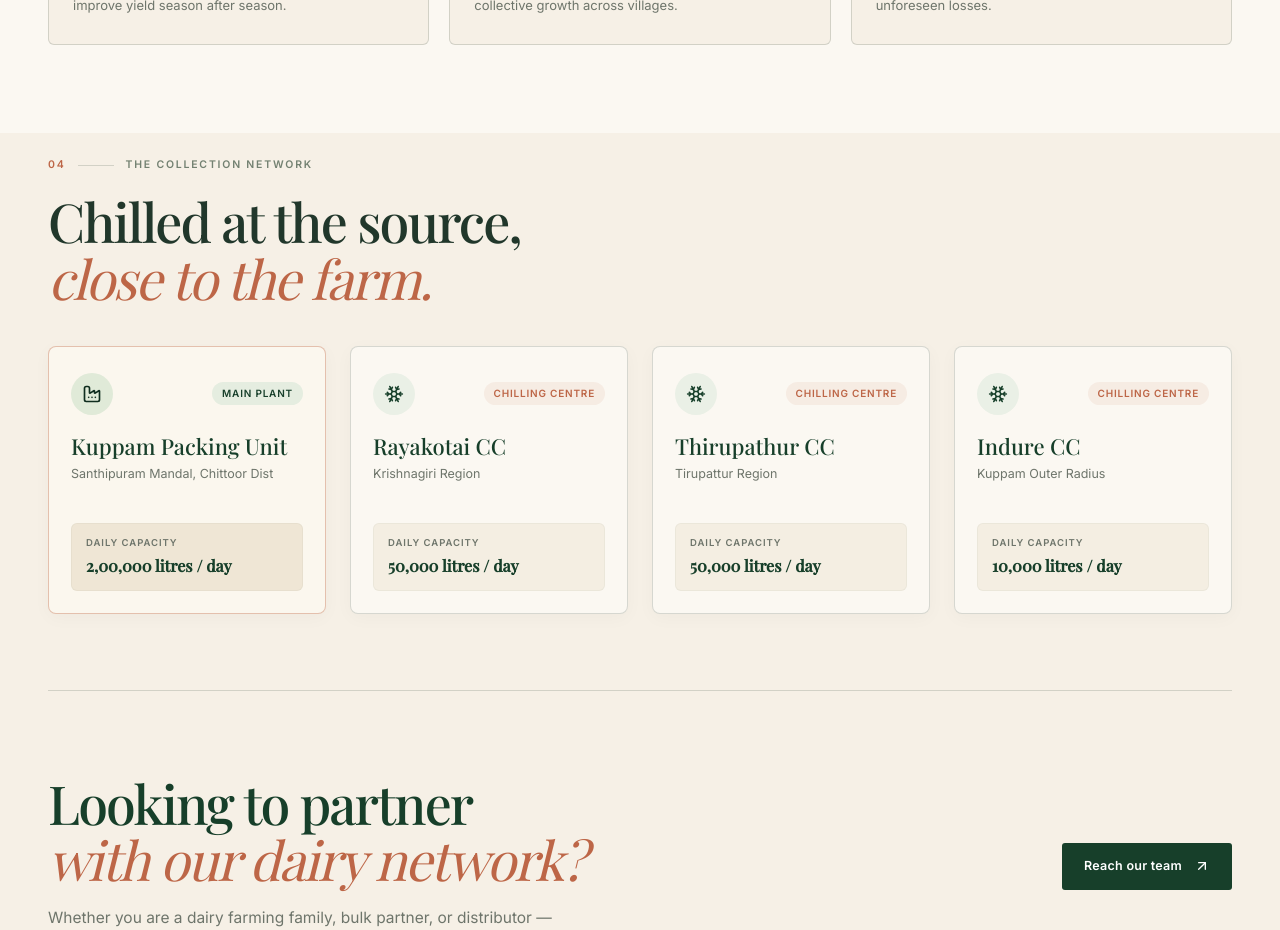
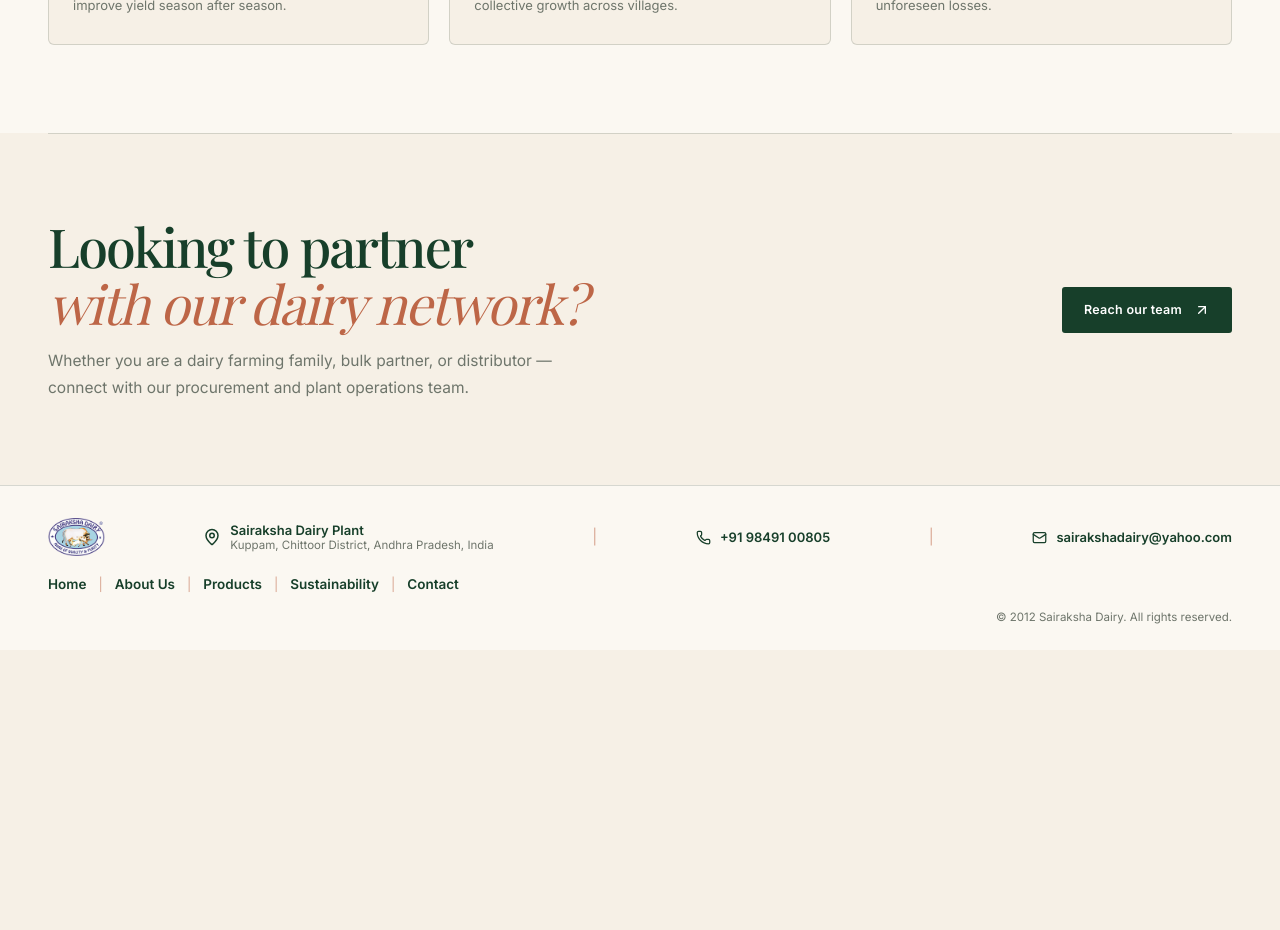
Before and after one commit to sairaksha970/Website_emergent, a React (Vite) app: page /farmers in a window 1280 px wide. Shown: the part 3860-4790 px from the top of the page. After the commit the page ends 4510 px from the top, so only its background shows below. Built offline with nearby package versions, Linux system fonts and the light colour scheme; a web font is replaced by a local one.

Commit message:
Remove duplicated collection network section from Sustainability page

```diff
--- a/src/pages/Sustainability.jsx
+++ b/src/pages/Sustainability.jsx
@@ -31,7 +31,7 @@ import {
 } from "lucide-react";
 import SustainabilityHero from "@/components/SustainabilityHero";
 import FacilityCarousel from "@/components/FacilityCarousel";
-import { assets, empowerment, locations } from "@/data";
+import { assets, empowerment } from "@/data";
 
 const empowerIcons = { IndianRupee, GraduationCap, Stethoscope, TrendingUp, Users, ShieldCheck };
 
@@ -377,38 +377,6 @@ export default function Sustainability() {
         </div>
       </section>
 
-      {/* SECTION: THE REGIONAL COLLECTION NETWORK */}
-      <section className="licences section-pad" data-testid="collection-network-section">
-        <div className="section-heading">
-          <div>
-            <div className="section-kicker"><span>04</span><span className="kicker-rule" /><span>THE COLLECTION NETWORK</span></div>
-            <h2>Chilled at the source,<br /><em>close to the farm.</em></h2>
-          </div>
-        </div>
-        <div className="location-grid" data-testid="location-grid">
-          {locations.map((location) => (
-            <div
-              className={`location-card ${location.isMain ? "main-hub" : ""}`}
-              key={location.name}
-              data-testid={`location-${location.name.toLowerCase().replaceAll(" ", "-")}`}
-            >
-              <div className="location-card-top">
-                <span className="location-icon-badge">
-                  {location.isMain ? <Factory size={20} /> : <Snowflake size={20} />}
-                </span>
-                <span className="location-role-tag">{location.role}</span>
-              </div>
-              <h3 className="location-title">{location.name}</h3>
-              <p className="location-region">{location.region}</p>
-              <div className="location-capacity-pill">
-                <small>DAILY CAPACITY</small>
-                <b>{location.capacity}</b>
-              </div>
-            </div>
-          ))}
-        </div>
-      </section>
-
       {/* SECTION: CTA BAND */}
       <section className="cta-band section-pad" data-testid="farmers-cta">
         <div className="cta-copy">
```
Also changed, not shown: 1 other file (tests, documents, lock files or other folders).
